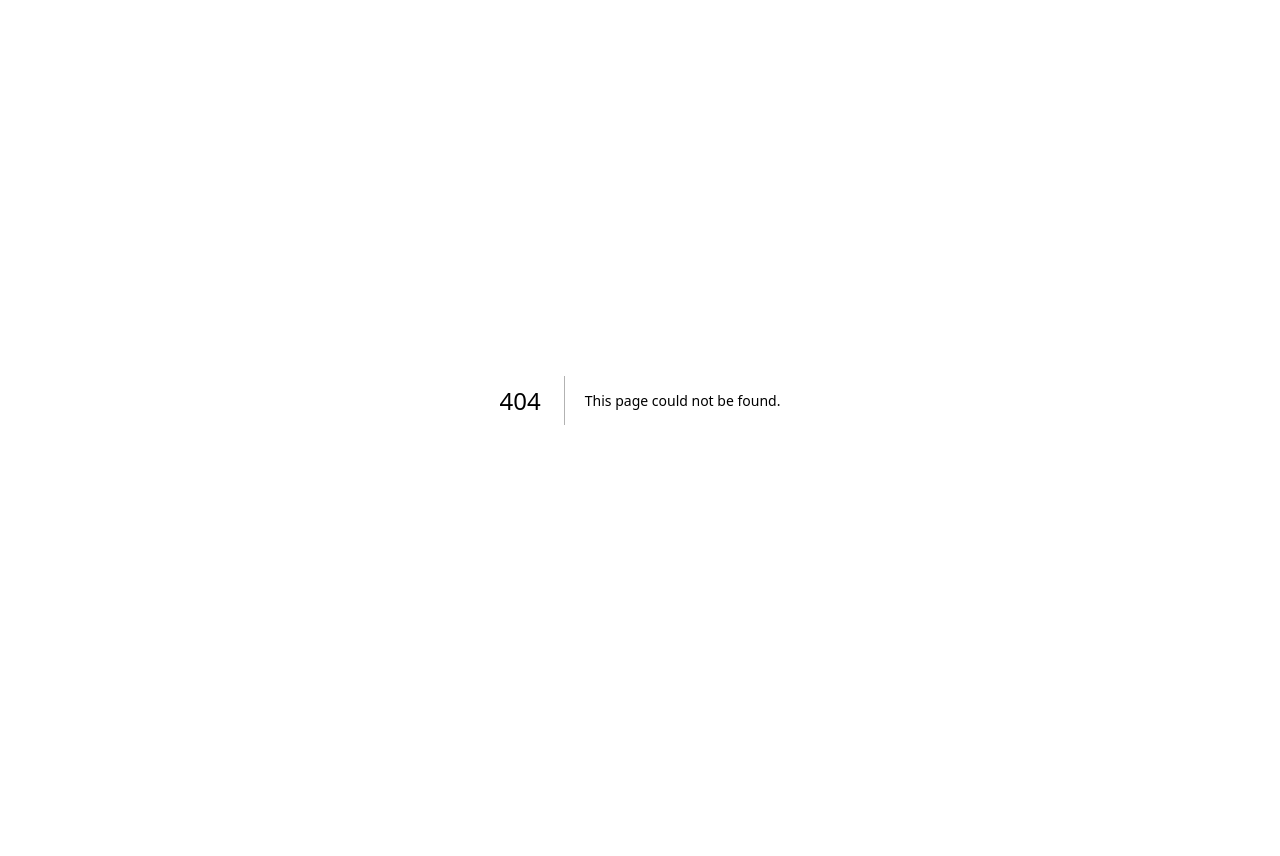
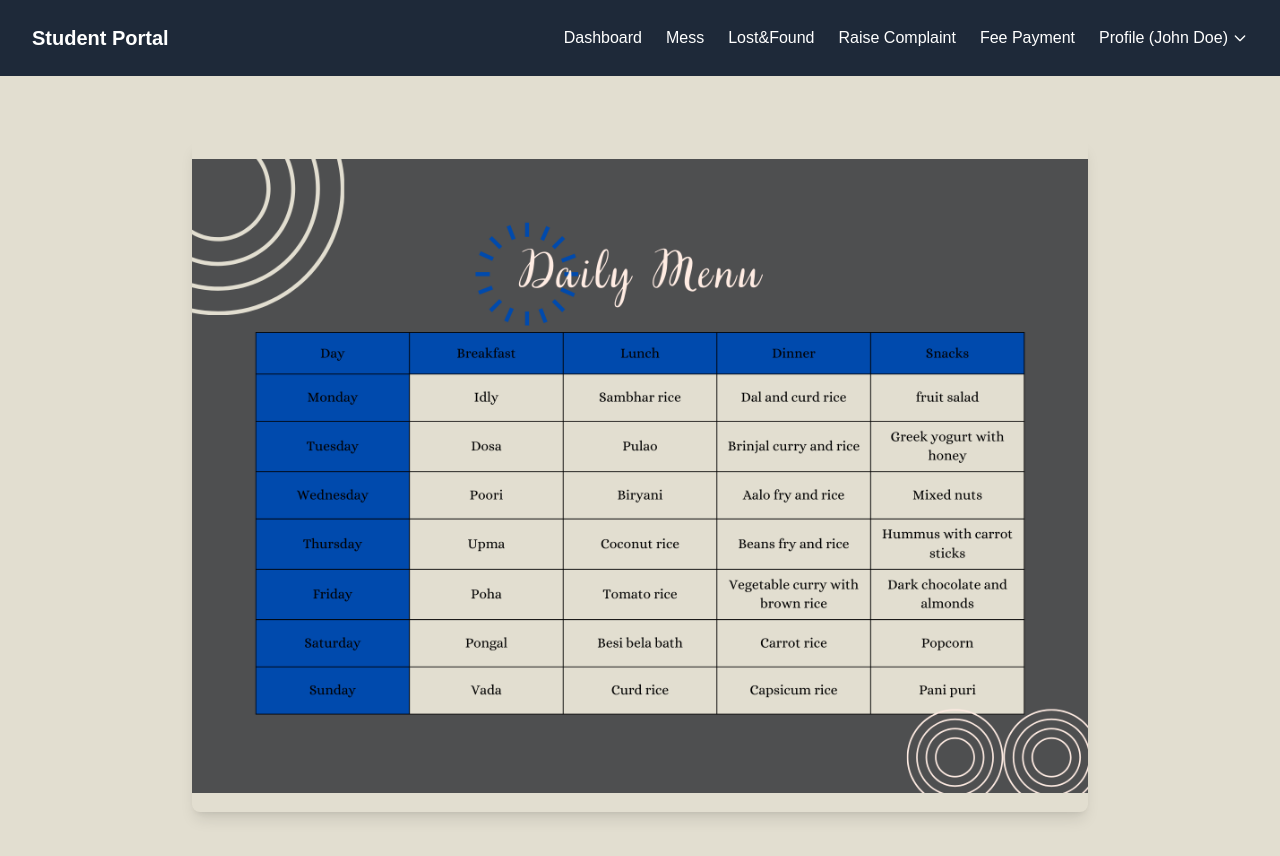
Before and after one commit to GKA-exe/webathon-3.0, a Next.js app in the folder frontend/: page /student/mess in a window 1280 px wide. Before the commit this address had no page. Shown: the top 856 px of the page. Before the commit the page ends 800 px from the top, so only its background shows below. Built offline with nearby package versions, Linux system fonts and the light colour scheme.

Commit message:
added student mess component

```diff
--- /dev/null
+++ b/frontend/src/app/student/mess/page.jsx
@@ -0,0 +1,28 @@
+import React from 'react';
+import Image from 'next/image';
+import myImage from '../../../../public/images/dailymenu.png'; //
+
+const Mess = () => {
+  return (
+    <div className="flex justify-center items-center min-h-screen w-full p-4 sm:p-6 md:p-8">
+    <div className="w-full max-w-xs sm:max-w-sm md:max-w-lg lg:max-w-2xl xl:max-w-4xl">
+      <div className="relative w-full" style={{ paddingTop: '75%' }}>  {/* 4:3 aspect ratio container */}
+        <Image
+          src={myImage}
+          alt="Description of the image"
+          fill
+          sizes="(max-width: 640px) 100vw,
+                 (max-width: 768px) 85vw,
+                 (max-width: 1024px) 75vw,
+                 (max-width: 1280px) 60vw,
+                 50vw"
+          priority={true}
+          className="rounded-lg shadow-lg object-contain"
+        />
+      </div>
+    </div>
+  </div>
+  );
+};
+
+export default Mess
```
Also changed, not shown: frontend/public/images/dailymenu.png (added).
